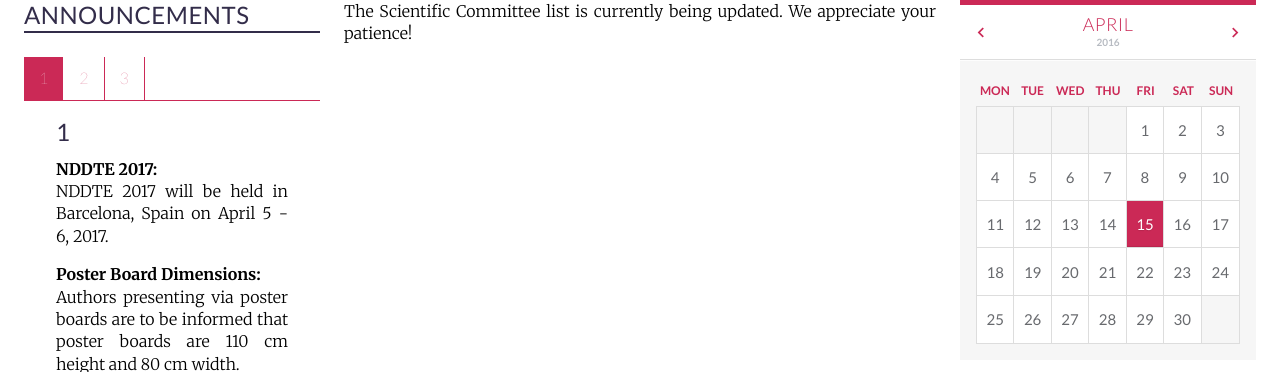
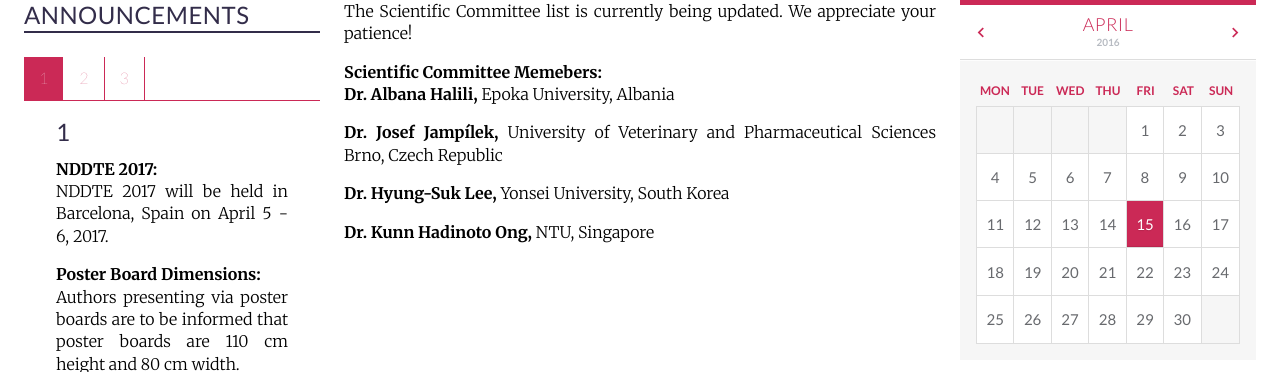
Before and after one commit to intaset/nddte, a Jekyll site: the page built from committee.html, in a window 1280 px wide and 900 px high, scrolled down 335 px, cut to the strip 198-570 px from the top of the window. Built offline with Jekyll 4.4.1, drawn with Linux system fonts in a browser that asks for light colours; nearby versions of some CDN libraries; Markdown is read by kramdown in place of the engine named in the settings; comment, search, counter and statistics services are not loaded.

Commit message:
Updated SC

```diff
--- a/committee.html
+++ b/committee.html
@@ -9,26 +9,26 @@ keyword: biomedical, nanomedical, drug delivery, tissue engineering, gene delive
   <div class="unit-spacer content">
     <p class="body">The Scientific Committee list is currently being updated. We appreciate your patience!</p>
 
-    <!-- <p class="bold">Scientific Committee Memebers:</p>
+    <p class="bold">Scientific Committee Memebers:</p>
 
-    <p class="body"><b>Dr. Jonathan T. Butcher,</b> Cornell University, USA</p>
+    <!-- <p class="body"><b>Dr. Jonathan T. Butcher,</b> Cornell University, USA</p>
     <p class="body"><b>Dr. Rebecca L. Carrier,</b> Northeastern University, USA</p>
     <p class="body"><b>Dr. Dennis E. Discher,</b> University of Pennsylvania, USA</p>
     <p class="body"><b>Dr. Marianna Foldvari,</b> University of Waterloo, Canada</p>
-    <p class="body"><b>Dr. Jingjiao Guan,</b> Florida State University, USA</p>
+    <p class="body"><b>Dr. Jingjiao Guan,</b> Florida State University, USA</p> -->
     <p class="body"><b>Dr. Albana Halili,</b> Epoka University, Albania</p>
-    <p class="body"><b>Dr. Ming-Liang He,</b> City University of Hong Kong, Hong Kong</p>
+    <!-- <p class="body"><b>Dr. Ming-Liang He,</b> City University of Hong Kong, Hong Kong</p>
     <p class="body"><b>Dr. Hao Hong,</b> University of Michigan, USA</p>
     <p class="body"><b>Dr. Radim Hrdina,</b> University of Pardubice, Czech Republic</p>
-    <p class="body"><b>Dr. Yi-You Huang,</b> NTU, Taiwan</p>
+    <p class="body"><b>Dr. Yi-You Huang,</b> NTU, Taiwan</p> -->
     <p class="body"><b>Dr. Josef Jampílek,</b> University of Veterinary and Pharmaceutical Sciences Brno, Czech Republic</p>
-    <p class="body"><b>Dr. Peter Kneppo,</b> Czech Technical University in Prague, Czech Republic</p>
-    <p class="body"><b>Dr. Abraham Lee,</b> University of California, Irvine, USA</p>
+    <!-- <p class="body"><b>Dr. Peter Kneppo,</b> Czech Technical University in Prague, Czech Republic</p>
+    <p class="body"><b>Dr. Abraham Lee,</b> University of California, Irvine, USA</p> -->
     <p class="body"><b>Dr. Hyung-Suk Lee,</b> Yonsei University, South Korea</p>
-    <p class="body"><b>Dr. Kibret Mequanint,</b> University of Western Ontario, Canada</p>
-    <p class="body"><b>Dr. Niren Murthy,</b> University of California, Berkeley, USA</p>
+    <!-- <p class="body"><b>Dr. Kibret Mequanint,</b> University of Western Ontario, Canada</p>
+    <p class="body"><b>Dr. Niren Murthy,</b> University of California, Berkeley, USA</p> -->
     <p class="body"><b>Dr. Kunn Hadinoto Ong,</b> NTU, Singapore</p>
-    <p class="body"><b>Dr. Patrick Vermette,</b> Universite de Sherbrooke, Canada</p>
+    <!-- <p class="body"><b>Dr. Patrick Vermette,</b> Universite de Sherbrooke, Canada</p>
     <p class="body"><b>Dr. Yong Zhang,</b> National University of Singapore, Singapore</p> -->
   </div>
   </div>
```
Also changed, not shown: 1 other file.
